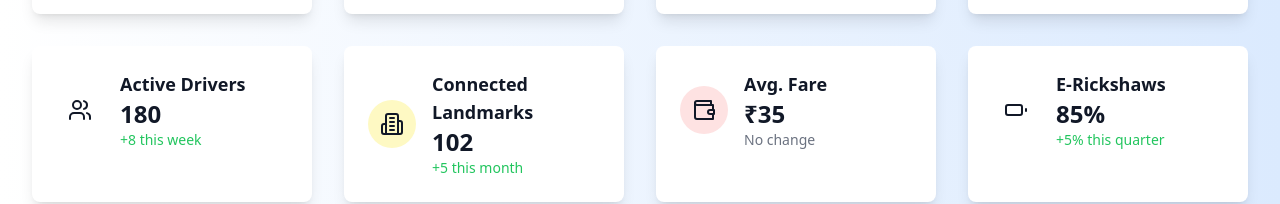
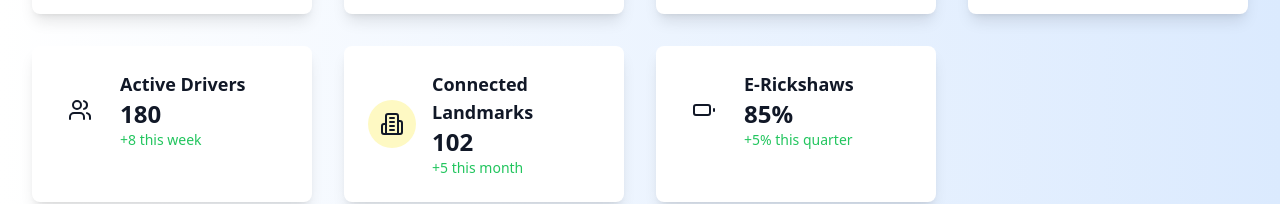
Before and after one commit to VRVio/lrts, a React (Vite) app: page /zones in a window 1280 px wide. Shown: the part 434-638 px from the top of the page. Built offline with nearby package versions, Linux system fonts and the light colour scheme.

Commit message:
Update ZoneStats.tsx

```diff
--- a/src/components/zones/ZoneStats.tsx
+++ b/src/components/zones/ZoneStats.tsx
@@ -51,14 +51,7 @@ const ZoneStats: React.FC = () => {
       changeType: 'increase',
       color: 'yellow',
     },
-    {
-      name: 'Avg. Fare',
-      value: '₹35',
-      icon: Wallet,
-      change: 'No change',
-      changeType: 'neutral',
-      color: 'red',
-    },
+
     {
       name: 'E-Rickshaws',
       value: '85%',
```
